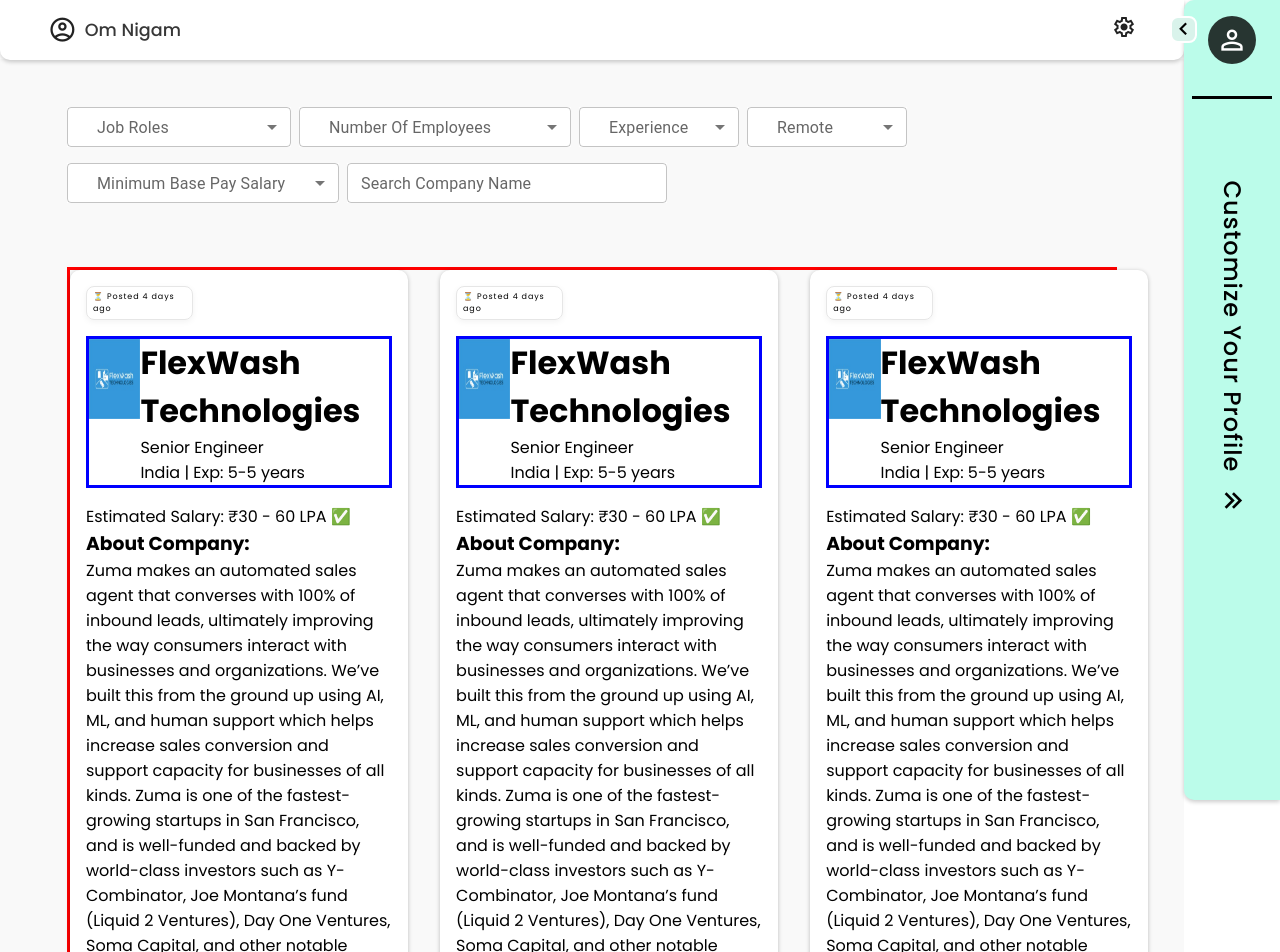
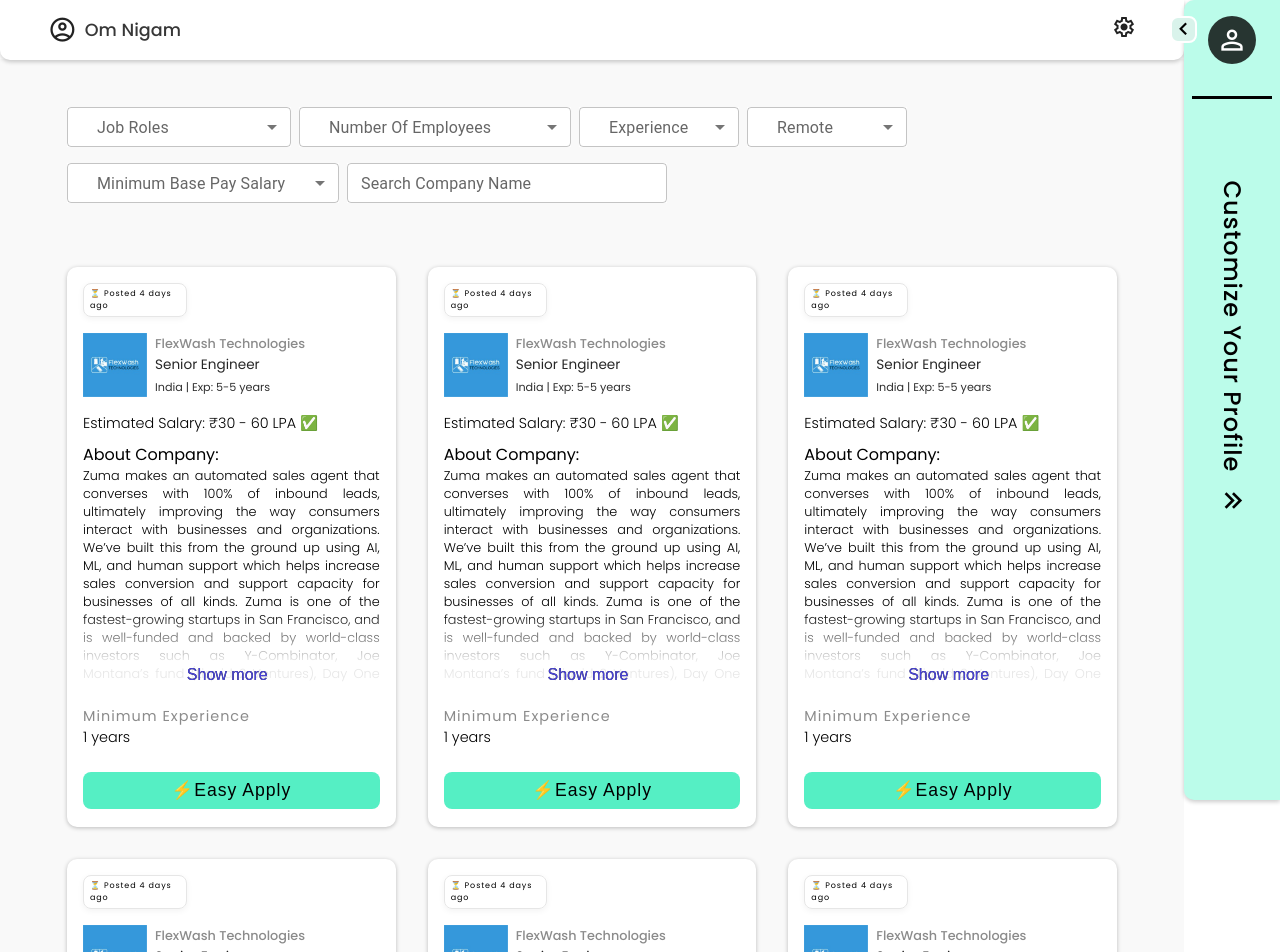
Before and after one commit to Omi1804/weekdayPortal, a React (Vite) app: page / in a window 1280 px wide. Shown: the top 952 px of the page. Built offline with nearby package versions, Linux system fonts and the light colour scheme.

Commit message:
Finalizing Cards

```diff
--- a/src/Components/SearchArea/SearchArea.tsx
+++ b/src/Components/SearchArea/SearchArea.tsx
@@ -118,6 +118,9 @@
         <Card />
         <Card />
         <Card />
+        <Card />
+        <Card />
+        <Card />
       </div>
     </div>
   );
--- a/src/Components/SearchArea/searchArea.css
+++ b/src/Components/SearchArea/searchArea.css
@@ -21,7 +21,6 @@
 }
 
 .jobCards {
-  border: 3px solid red;
   margin-block: 4rem;
   display: grid;
   grid-template-columns: repeat(3, 1fr);
--- a/src/Components/SubComponents/Card/Card.tsx
+++ b/src/Components/SubComponents/Card/Card.tsx
@@ -1,7 +1,11 @@
+import { useState } from "react";
 import "./card.css";
 
 const Card = () => {
+  const [showMore, setShowMore] = useState(false);
+
   return (
+    <>
       <div className="card">
         <div className="postTime">
           <p>⏳ Posted 4 days ago</p>
@@ -12,7 +16,7 @@
           </div>
           <div className="nameDetails">
             <h1>FlexWash Technologies</h1>
-          <p className="post">Senior Engineer</p>
+            <p className="post">Senior Engineer </p>
             <p className="location">India | Exp: 5-5 years</p>
           </div>
         </div>
@@ -23,21 +27,135 @@
             Zuma makes an automated sales agent that converses with 100% of
             inbound leads, ultimately improving the way consumers interact with
             businesses and organizations. We’ve built this from the ground up
-          using AI, ML, and human support which helps increase sales conversion
-          and support capacity for businesses of all kinds. Zuma is one of the
-          fastest-growing startups in San Francisco, and is well-funded and
-          backed by world-class investors such as Y-Combinator, Joe Montana’s
-          fund (Liquid 2 Ventures), Day One Ventures, Soma Capital, and other
-          notable angel investors including Austen Allred (from Lambda School),
-          YC’s ex-COO Qasar Younis, among others.
+            using AI, ML, and human support which helps increase sales
+            conversion and support capacity for businesses of all kinds. Zuma is
+            one of the fastest-growing startups in San Francisco, and is
+            well-funded and backed by world-class investors such as
+            Y-Combinator, Joe Montana’s fund (Liquid 2 Ventures), Day One
+            Ventures, Soma Capital, and other notable angel investors including
+            Austen Allred (from Lambda School), YC’s ex-COO Qasar Younis, among
+            others.
           </p>
+          <button
+            className="showmore"
+            onClick={() => setShowMore((prev) => !prev)}
+          >
+            Show more
+          </button>
         </div>
         <div className="minExp">
           <h3>Minimum Experience</h3>
           <p>1 years</p>
         </div>
-      <button>⚡️Easy Apply</button>
+        <button className="applybtn">⚡️Easy Apply</button>
       </div>
+      {showMore && (
+        <div className="detailedAbout">
+          <div className="content">
+            <h1>Job Description</h1>
+            <div className="aboutCompnayDetailed">
+              <h1>About Company:</h1>
+              <p>
+                Zuma makes an automated sales agent that converses with 100% of
+                inbound leads, ultimately improving the way consumers interact
+                with businesses and organizations. We’ve built this from the
+                ground up using AI, ML, and human support which helps increase
+                sales conversion and support capacity for businesses of all
+                kinds. Zuma is one of the fastest-growing startups in San
+                Francisco, and is well-funded and backed by world-class
+                investors such as Y-Combinator, Joe Montana’s fund (Liquid 2
+                Ventures), Day One Ventures, Soma Capital, and other notable
+                angel investors including Austen Allred (from Lambda School),
+                YC’s ex-COO Qasar Younis, among others.
+              </p>
+            </div>
+            <div className="aboutRoleDetailed">
+              <h1>About Role:</h1>
+              <p>
+                Zuma is pioneering the future of customer interactions with our
+                AI-driven leasing agent, Kelsey, transforming the rental market
+                experience for consumers and property manager alike. Our
+                innovative platform is crafted from the ground up, integrating
+                artificial intelligence, machine learning, to boost sales
+                conversions and enhance support capabilities for property
+                management business across the country. As one of Los Angeles's
+                fastest-growing startups, Zuma has over +17M in funding and
+                support from world-renowned investors, including Andreessen
+                Horowitz (a16z), Y Combinator, King River, Range Ventures, and
+                distinguished angel investors like YC’s former COO, Qasar
+                Younis. With our headquarters in Los Angeles, USA, Zuma sells
+                its product nationally and is scaling rapidly. Achieving our
+                vision requires a team of passionate, innovative individuals
+                eager to leverage technology to redefine customer-business
+                interactions. We're on the hunt for exceptional talent ready to
+                join our mission and contribute to building a groundbreaking
+                technology that reshapes how businesses engage with customers.
+                Join us in our journey to revolutionize the rental industry and
+                beyond, making seamless, AI-enhanced interactions the new
+                standard.{" "}
+              </p>
+              <p>
+                {" "}
+                Zuma is seeking a pioneering Staff Frontend Engineer to join our
+                team in Bangalore and revolutionize our frontend systems. As our
+                most senior frontend developer, you will set the tone for our
+                engineering culture and lead the charge in developing top-tier
+                frontend practices and architecture. You will spearhead critical
+                projects for our UI/UX and customer onboarding teams, focused on
+                our Large Language Model (LLM) based AI leasing agent and its
+                configuration. This position is a leadership role, where you
+                will mentor and collaborate with a diverse group of engineers,
+                contributing to their growth and enabling them to excel.{" "}
+              </p>
+              <p>
+                {" "}
+                ResponsibilitiesDesigning and developing sophisticated frontend
+                software solutions to configure our Large Language models (LLMs)
+                and customer third-party CRM integration experience.Creating a
+                beautiful and seamless self-serve experience to onboard
+                customers onto our platform and ensure all integrations are
+                working smoothlyScaling frontend infrastructure with modern
+                technologies and frameworksPioneering our design system
+                frameworkEnsuring robustness and scalability by leading best
+                practices for testing, architecture, and code quality in
+                frontend developmentDriving team execution with agile or similar
+                development practicesCollaborating with cross-functional teams
+                to define and implement software requirements for the
+                frontendProviding technical guidance and mentoring to junior and
+                senior team members, including engineers based across the world
+                in IndiaWorking closely with our product and design team to
+                align with customer asks and solve customer problems{" "}
+              </p>
+              <p>
+                {" "}
+                <br />
+                QualificationsBachelor's or master's degree in computer science
+                or a related fieldMinimum of 10 years of experience in frontend
+                software developmentExcellent English communication skills and
+                experience collaborating with customer-facing product
+                teamsExperience leading or managing technical teamsWorking
+                knowledge of Javascript, HTML, CSS, and TypescriptStrong
+                proficiency in frontend languages and frameworks such as
+                ReactJS, NextJS, VueJS, AngularJS, and NodeJSExtensive
+                experience with frontend technologies and
+                architecturesExperience working with LLMs and supporting LLM
+                architectures at scale is a plusExcellent problem-solving and
+                debugging skillsStartup experience and a scrappy/flexible
+                mindset
+              </p>
+            </div>
+            <span
+              className="material-symbols-outlined cancelAbout"
+              onClick={() => {
+                setShowMore(false);
+              }}
+            >
+              close
+            </span>
+          </div>
+        </div>
+      )}
+    </>
   );
 };
 
--- a/src/Components/SubComponents/Card/card.css
+++ b/src/Components/SubComponents/Card/card.css
@@ -3,6 +3,10 @@
   background-color: white;
   border-radius: 10px;
   box-shadow: rgba(0, 0, 0, 0.25) 0px 1px 4px 0px;
+  height: 35rem;
+  overflow: hidden;
+  position: relative;
+  transition: all 0.3s ease;
 
   .postTime {
     padding: 4px 6px;
@@ -20,11 +24,12 @@
   .companyHeading {
     margin-block: 1rem;
     display: flex;
-    border: 3px solid blue;
+    gap: 0.5rem;
 
     .icon {
-      width: 5rem;
-      height: 5rem;
+      flex-shrink: 0;
+      width: 4rem;
+      height: 4rem;
       object-fit: contain;
 
       > img {
@@ -32,5 +37,173 @@
         height: 100%;
       }
     }
+
+    .nameDetails {
+      text-align: left;
+      display: flex;
+      flex-direction: column;
+      justify-content: space-around;
+
+      > h1 {
+        font-size: 0.8rem;
+        font-weight: 500;
+        color: #8b8b8b;
+      }
+      .post {
+        font-size: 0.85rem;
+        font-weight: 400;
+        color: rgba(0, 0, 0, 0.851);
+        line-height: 1.5;
+      }
+      .location {
+        font-size: 0.7rem;
+        font-weight: 400;
+        color: rgba(0, 0, 0, 0.819);
+      }
+    }
+  }
+  .approxSalary {
+    font-size: 0.9rem;
+    font-weight: 300;
+    color: black;
+  }
+
+  .jobAboutSec {
+    position: relative;
+    margin-block: 0.5rem;
+    max-height: 15rem;
+    overflow: hidden;
+
+    > h3 {
+      font-size: 1rem;
+      font-weight: 400;
+    }
+    > p {
+      font-size: 0.8rem;
+      font-weight: 300;
+      text-align: justify;
+    }
+    .showmore {
+      position: absolute;
+      top: 14rem;
+      color: #4943da;
+      border: none;
+      background-color: transparent;
+      outline: none;
+      font-size: 1rem;
+      cursor: pointer;
+      z-index: 1;
+      text-shadow: 0px 0px rgba(0, 0, 0, 0.902);
+      left: 35%;
+      font-weight: 400;
+      transition: all 0.2s ease;
+
+      &:hover {
+        color: #00eca3;
+      }
+    }
+  }
+  .jobAboutSec::after {
+    content: "";
+    position: absolute;
+    bottom: 0;
+    left: 0;
+    width: 100%;
+    height: 70px;
+
+    background: linear-gradient(
+      to bottom,
+      transparent,
+      rgba(255, 255, 255, 0.904) 70%
+    );
+  }
+
+  .minExp {
+    margin-block: 1.5rem 1rem;
+
+    > h3 {
+      font-size: 0.9rem;
+      font-weight: 400;
+      letter-spacing: 1px;
+      color: #8b8b8b;
+    }
+    > p {
+      font-size: 0.9rem;
+      font-weight: 300;
+    }
+  }
+  .applybtn {
+    width: 100%;
+    margin-block: 0.5rem 1rem;
+    background-color: rgb(85, 239, 196);
+    color: rgb(0, 0, 0);
+    font-weight: 500;
+    padding: 8px 18px;
+    font-size: 1.1rem;
+    letter-spacing: 1px;
+    font-weight: 500;
+    border: none;
+    border-radius: 8px;
+    text-align: center;
+    outline: none;
+    cursor: pointer;
+  }
+
+  &:hover {
+    transform: scale(1.05);
   }
 }
+.detailedAbout {
+  z-index: 100;
+  position: fixed;
+  top: 0;
+  left: 0;
+  width: 100%;
+  height: 100%;
+  background-color: rgba(0, 0, 0, 0.5);
+  display: flex;
+  justify-content: center;
+  align-items: center;
+  backdrop-filter: blur(3px);
+
+  .content {
+    padding: 1rem;
+    width: 50%;
+    height: 85%;
+    background-color: white;
+    border-radius: 10px;
+    z-index: 1000;
+    overflow: scroll;
+    position: relative;
+
+    > h1 {
+      text-align: center;
+      font-size: 1.3rem;
+      font-weight: 500;
+    }
+    .aboutCompnayDetailed,
+    .aboutRoleDetailed {
+      margin-block: 1rem;
+      > h1 {
+        font-size: 1rem;
+        font-weight: 500;
+      }
+      > p {
+        font-size: 0.9rem;
+        text-align: justify;
+        font-weight: 300;
+      }
+    }
+    .cancelAbout {
+      position: absolute;
+      top: 1rem;
+      right: 1rem;
+      cursor: pointer;
+      font-weight: 500;
+    }
+
+    &::-webkit-scrollbar {
+      display: none;
+    }
+  }
+}
```
Lines whose indentation alone changed are shown as unchanged.
